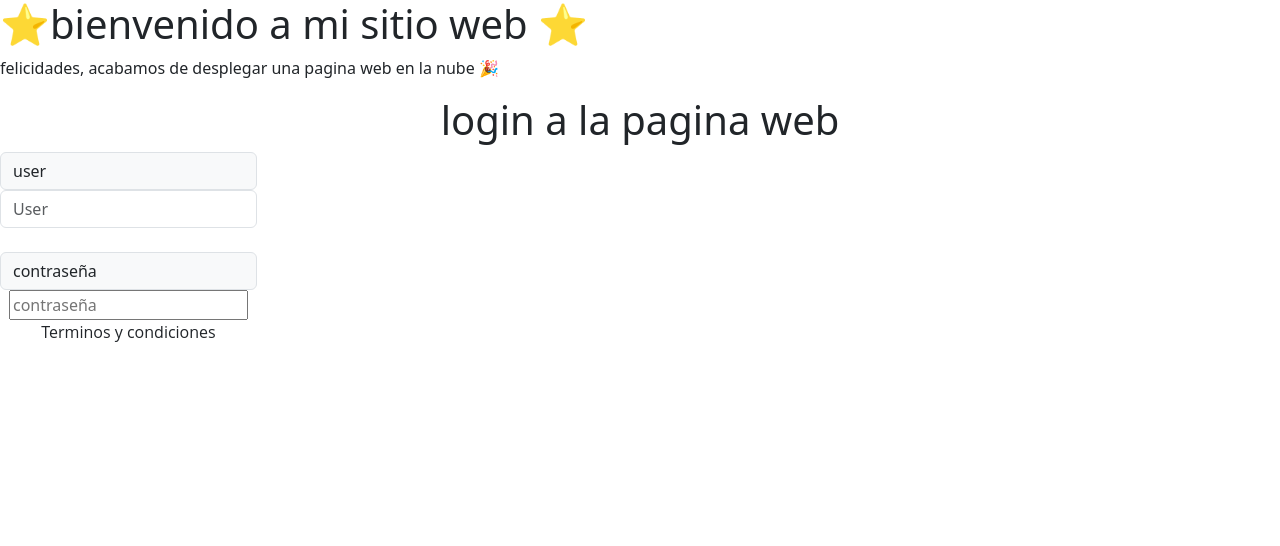
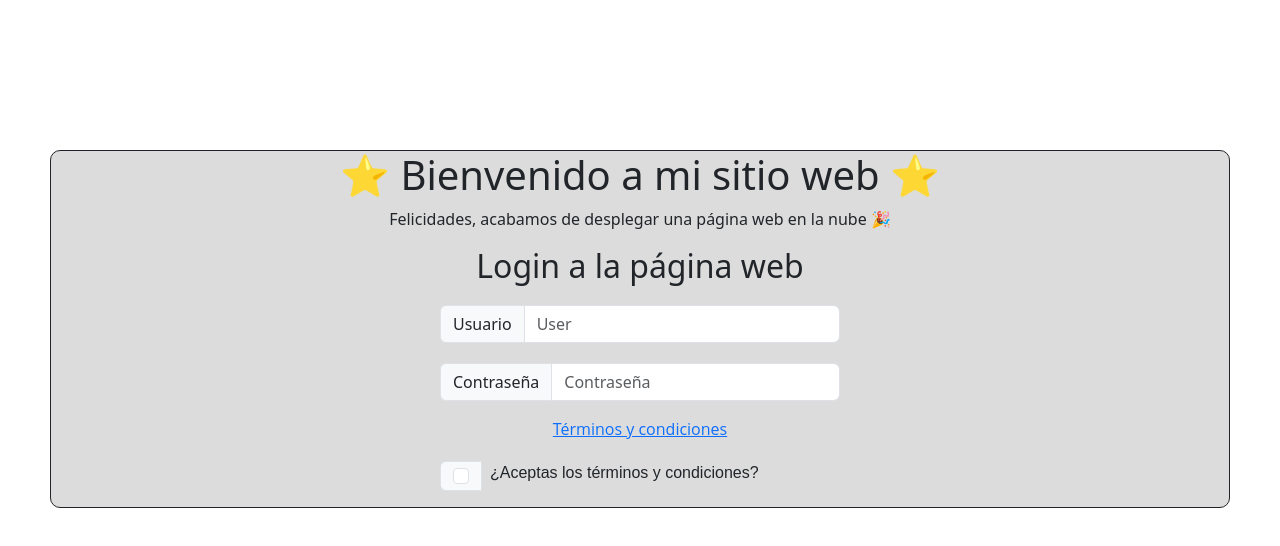
Before and after one commit to shinichi-cmd/curso-git, a plain HTML site: page index.html in a window 1280 px wide. Drawn offline with nearby package versions, Linux system fonts and the light colour scheme; some packages are replaced by stand-ins of ours; a script that the page names is missing.

Commit message:
actualizacion 4

```diff
--- a/diseño.css
+++ b/diseño.css
@@ -1,3 +1,25 @@
-#link {
+body {
+    font-family: Arial, sans-serif;
+    text-align: center;
+    padding: 50px;
+}
+.input-group {
+    margin: 20px auto;
+    max-width: 400px;
+}
+.link {
     font-family: "Open Sans", -apple-system, BlinkMacSystemFont, "Segoe UI", Roboto, Oxygen-Sans, Ubuntu, Cantarell, "Helvetica Neue", Helvetica, Arial, sans-serif;
-  }
+    display: block;
+    margin-top: 10px;
+    cursor: pointer;
+}
+#label{
+    font-family: Arial, Helvetica, sans-serif;
+}
+#total{
+    background-color: gainsboro;
+    border-radius: 10px;
+    border: solid 1px;
+    position: relative;
+    top: 100px;
+}
--- a/index.html
+++ b/index.html
@@ -9,25 +9,34 @@
     <script src="https://cdn.jsdelivr.net/npm/bootstrap@5.3.3/dist/js/bootstrap.bundle.min.js" integrity="sha384-YvpcrYf0tY3lHB60NNkmXc5s9fDVZLESaAA55NDzOxhy9GkcIdslK1eN7N6jIeHz" crossorigin="anonymous"></script>
 </head>
 <body>
-    <h1> ⭐bienvenido a mi sitio web ⭐ </h1>
-    <p> felicidades, acabamos de desplegar una pagina web en la nube 🎉</p>
-    <center>
-        <h1> login a la pagina web </h1>
-    </center>
-    <div class="input-group mb-3">
-        <center>
-            <span class="input-group-text" id="inputGroup-sizing-lg">user</span>
-            <input type="text" class="form-control" placeholder="User" aria-label="Username" aria-describedby="basic-addon1">
-            <br>
-            <span class="input-group-text" id="basic-addon1">contraseña</span>
-            <input type="password" placeholder="contraseña">
-            <br>
-            <a onclick="link()" id="link">Terminos y condiciones</a>
-
-        </center>
+    <div id="total">
+        <div class="text-center" id="div1">
+            <h1>⭐ Bienvenido a mi sitio web ⭐</h1>
+            <p>Felicidades, acabamos de desplegar una página web en la nube 🎉</p>
+            <h2>Login a la página web</h2>
+        </div>
+        <div id="div2">
+            <div class="input-group mb-3" id="login">
+                <span class="input-group-text" id="inputGroup-sizing-lg">Usuario</span>
+                <input type="text" class="form-control" placeholder="User" aria-label="Username" aria-describedby="basic-addon1">
+            </div>
+            <div class="input-group mb-3" id="div3">
+                <span class="input-group-text" id="basic-addon1">Contraseña</span>
+                <input type="password" class="form-control" placeholder="Contraseña" aria-label="Contraseña">
+            </div>
+            <div>
+                <center>
+                    <a onclick="link()" class="link">Términos y condiciones</a>
+                </center>
+            </div>
+            <div class="input-group mb-3">
+                <div class="input-group-text">
+                  <input class="form-check-input mt-0" type="checkbox" value="" aria-label="Checkbox for following text input">
+                </div>
+                <label class="form-check-label ms-2" id="label">¿Aceptas los términos y condiciones?</label>
+            </div>
+        </div>
     </div>
-
-
 
 </body>
 </html>
--- a/script.js
+++ b/script.js
@@ -1,7 +1,6 @@
 function link(){
     Swal.fire({
-        imageUrl: "https://placeholder.pics/svg/300x1500",
-        imageHeight: 1500,
+        imageUrl: "https://media.canalnet.tv/2021/01/Screen-Shot-2021-01-06-at-5.15.29-PM.png",
         imageAlt: "A tall image"
       });
 }
```
